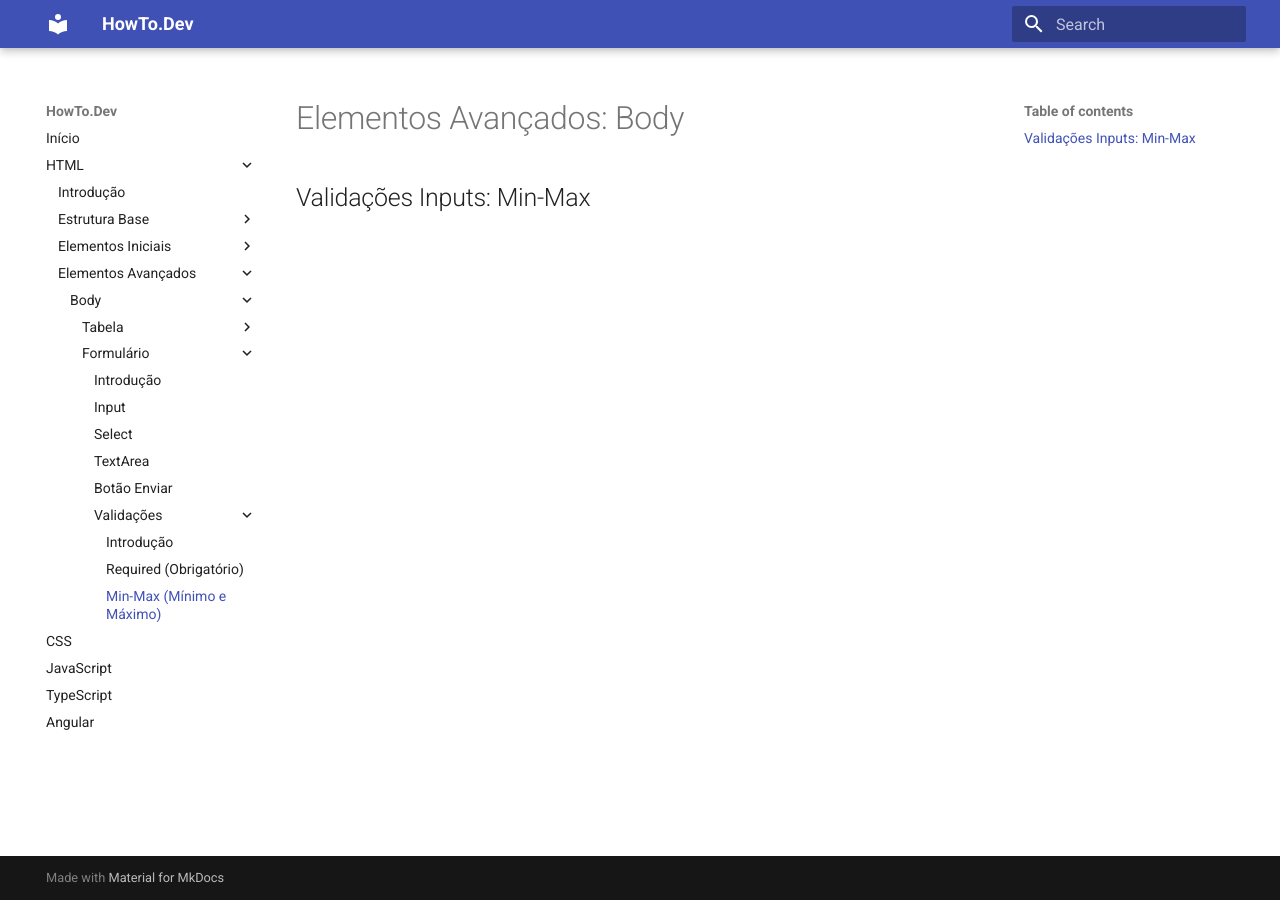
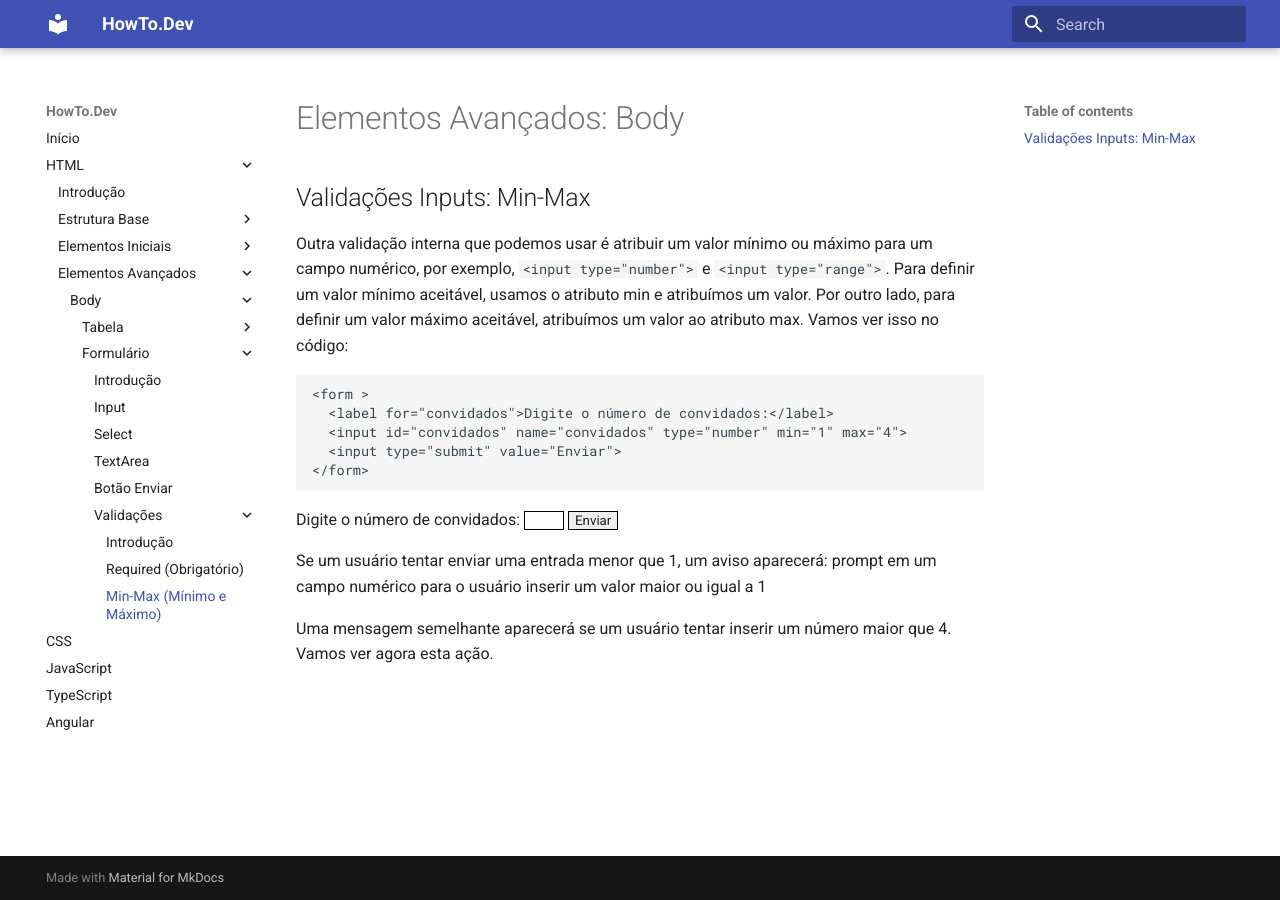
Before and after one commit to leonardognh/howto.dev.github.io, an MkDocs documentation site: the page built from docs/html/elementos-avancados/body/form/validations/min-max.md, in a window 1280 px wide. Built offline with MkDocs 1.6.1 and Material for MkDocs 9.7.7, drawn with Linux system fonts in a browser that asks for light colours.

Commit message:
import css

````diff
--- /dev/null
+++ b/assets/import-css/button.md
@@ -0,0 +1,11 @@
+<style>
+.button {
+  border: 1px solid black;
+
+  transition-duration: 0.1s;
+}
+.button:hover {
+  background-color: #A6F4FF;
+  border: 1px solid #26A0DA;
+}
+</style>
--- /dev/null
+++ b/assets/import-css/input.md
@@ -0,0 +1,5 @@
+<style>
+.border {
+  border: 1px solid black
+}
+</style>
--- a/docs/html/elementos-avancados/body/form/input.md
+++ b/docs/html/elementos-avancados/body/form/input.md
@@ -1,12 +1,8 @@
+{!import-css/input.md!}
+
 # Elementos Avançados: Body
 
 ## Input Base
-
-<style>
-.border {
-  border: 1px solid black
-}
-</style>
 
 Se quisermos criar um campo de entrada em nosso `<form>`, precisaremos da ajuda do elemento `<input>`.
 
--- a/docs/html/elementos-avancados/body/form/validations/min-max.md
+++ b/docs/html/elementos-avancados/body/form/validations/min-max.md
@@ -1,3 +1,25 @@
+{!import-css/button.md!}
+{!import-css/input.md!}
+
 # Elementos Avançados: Body
 
 ## Validações Inputs: Min-Max
+
+Outra validação interna que podemos usar é atribuir um valor mínimo ou máximo para um campo numérico, por exemplo, `<input type="number">` e `<input type="range">`. Para definir um valor mínimo aceitável, usamos o atributo min e atribuímos um valor. Por outro lado, para definir um valor máximo aceitável, atribuímos um valor ao atributo max. Vamos ver isso no código:
+
+```
+<form >
+  <label for="convidados">Digite o número de convidados:</label>
+  <input id="convidados" name="convidados" type="number" min="1" max="4">
+  <input type="submit" value="Enviar">
+</form>
+```
+
+<form >
+  <label for="convidados">Digite o número de convidados:</label>
+  <input class="border" id="convidados" name="convidados" type="number" min="1" max="4">
+  <input class="button" type="submit" value="Enviar">
+</form>
+Se um usuário tentar enviar uma entrada menor que 1, um aviso aparecerá: prompt em um campo numérico para o usuário inserir um valor maior ou igual a 1
+
+Uma mensagem semelhante aparecerá se um usuário tentar inserir um número maior que 4. Vamos ver agora esta ação.
--- a/mkdocs.yml
+++ b/mkdocs.yml
@@ -2,6 +2,10 @@
 docs_dir: docs/
 theme:
   name: material
+
+markdown_extensions:
+  - markdown_include.include:
+      base_path: assets
 
 nav:
   - Início: index.md
````
Also changed, not shown: docs/html/elementos-avancados/body/form/submit.md (+2 -12 lines), docs/html/elementos-avancados/body/form/textarea.md (+2 -6 lines), docs/html/elementos-avancados/body/form/validations/required.md (+3 -15 lines).
